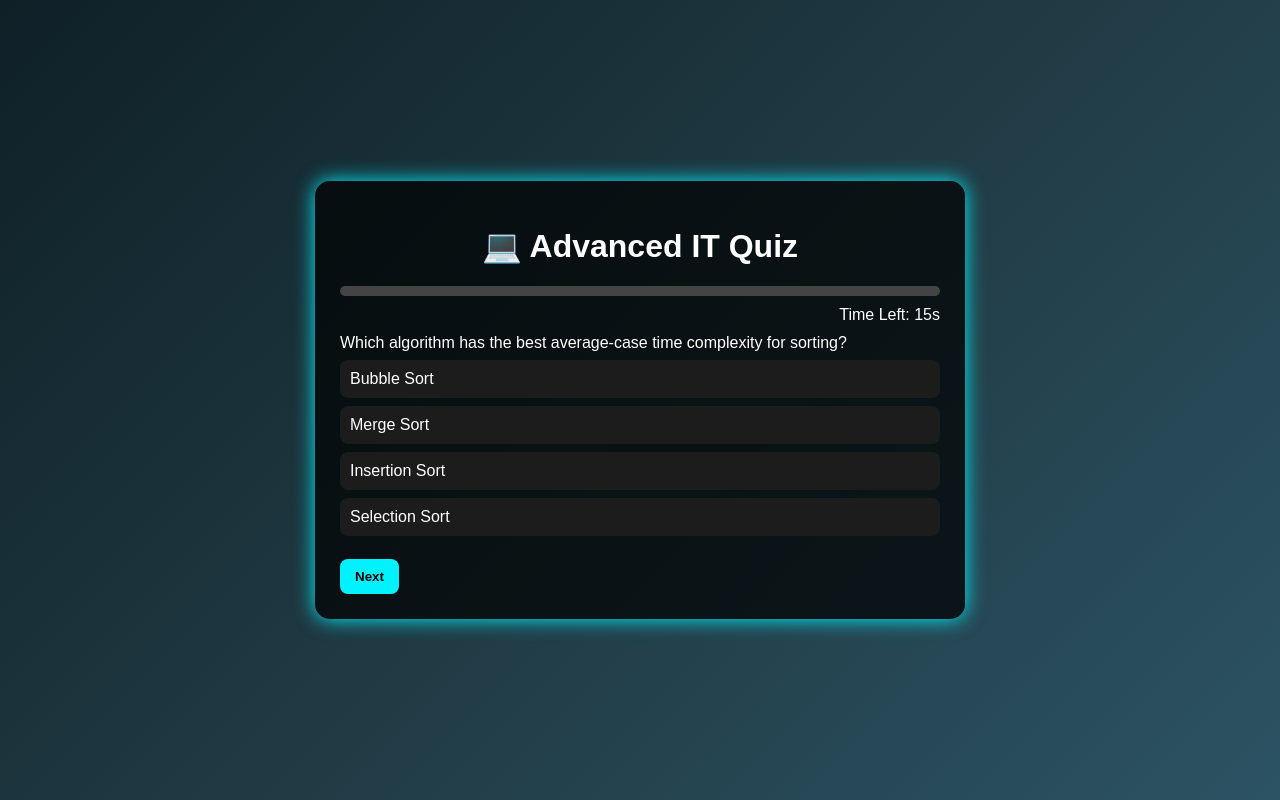
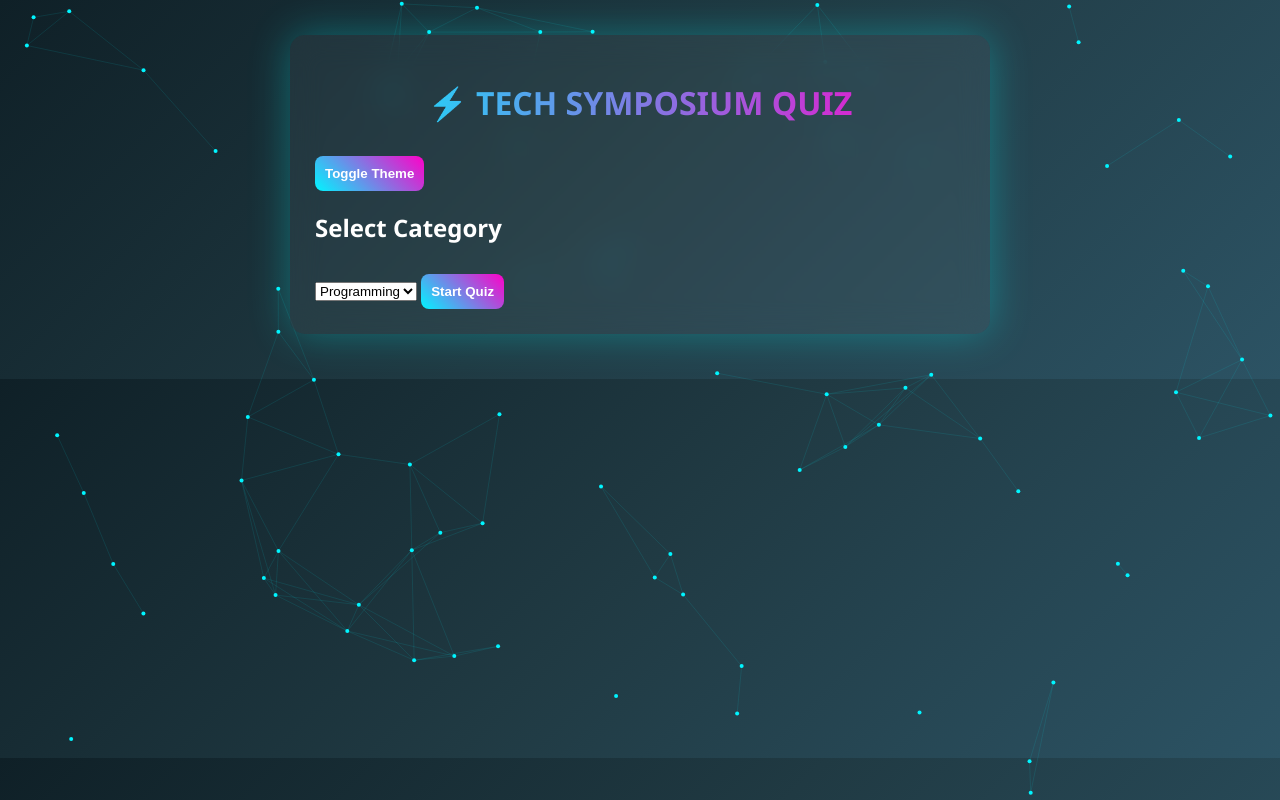
Before and after one commit to nilaaishwariya/symposium-quiz, a plain HTML site: page index.html in a window 1280 px wide. Drawn offline with Linux system fonts and the light colour scheme.

Commit message:
Add files via upload

```diff
--- a/index.html
+++ b/index.html
@@ -1,28 +1,54 @@
 <!DOCTYPE html>
 <html lang="en">
 <head>
-<meta charset="UTF-8">
-<meta name="viewport" content="width=device-width, initial-scale=1.0">
-<title>Advanced IT Quiz</title>
-<link rel="stylesheet" href="style.css">
+  <meta charset="UTF-8">
+  <title>Symposium Tech Quiz</title>
+  <meta name="viewport" content="width=device-width, initial-scale=1.0">
+  <link rel="stylesheet" href="style.css">
 </head>
 <body>
 
-<div class="quiz-container">
-    <h1>💻 Advanced IT Quiz</h1>
-    <div id="progress-container">
-        <div id="progress-bar"></div>
+<canvas id="bgCanvas"></canvas>
+
+<div class="container">
+  <header>
+    <h1>⚡ TECH SYMPOSIUM QUIZ</h1>
+    <button id="toggleTheme">Toggle Theme</button>
+  </header>
+
+  <!-- Category Selection -->
+  <div id="category-section">
+    <h2>Select Category</h2>
+    <select id="categorySelect"></select>
+    <button onclick="startQuiz()">Start Quiz</button>
+  </div>
+
+  <!-- Quiz Section -->
+  <div id="quiz-section" class="hidden">
+    <div class="quiz-header">
+      <span id="progressText"></span>
+      <span id="timer"></span>
     </div>
-    <div id="timer">Time Left: <span id="time">20</span>s</div>
-    <div id="question-container"></div>
-    <div id="options-container"></div>
-    <button id="next-btn">Next</button>
-</div>
 
-<div id="result-container" class="hidden">
-    <h2>Your Score</h2>
-    <p id="score-text"></p>
+    <div class="progress-bar">
+      <div id="progressBar"></div>
+    </div>
+
+    <h2 id="question"></h2>
+    <div id="answers"></div>
+  </div>
+
+  <!-- Result Section -->
+  <div id="result-section" class="hidden">
+    <h2>🏆 Quiz Completed</h2>
+    <p id="scoreText"></p>
+    <input type="text" id="username" placeholder="Enter your team name">
+    <button onclick="saveScore()">Save Score</button>
     <button onclick="restartQuiz()">Restart</button>
+
+    <h3>🔥 Leaderboard</h3>
+    <ul id="leaderboard"></ul>
+  </div>
 </div>
 
 <script src="script.js"></script>
--- a/script.js
+++ b/script.js
@@ -1,154 +1,196 @@
-const questions = [
+/* ================= QUIZ DATA ================= */
+const quizData = [
   {
-        question: "Which algorithm has the best average-case time complexity for sorting?",
-        options: ["Bubble Sort", "Merge Sort", "Insertion Sort", "Selection Sort"],
-        answer: 1
+    category: "Programming",
+    questions: [
+      { question: "What does HTML stand for?",
+        options: ["Hyper Text Markup Language","High Text Machine Language","Hyperlinks Text Mark Language","Home Tool Markup Language"],
+        answer: "Hyper Text Markup Language" },
+      { question: "Which is a JavaScript framework?",
+        options: ["React","Laravel","Django","Flask"],
+        answer: "React" }
+    ]
   },
   {
-        question: "Which protocol is used for secure web browsing?",
-        options: ["HTTP", "FTP", "SSH", "HTTPS"],
-        answer: 3
-    },
-    {
-        question: "What does ACID stand for in databases?",
-        options: [
-            "Atomicity, Consistency, Isolation, Durability",
-            "Accuracy, Consistency, Isolation, Data",
-            "Atomicity, Concurrency, Integrity, Durability",
-            "Availability, Consistency, Isolation, Data"
-        ],
-        answer: 0
-    },
-    {
-        question: "Which OSI layer handles encryption?",
-        options: ["Transport", "Presentation", "Session", "Application"],
-        answer: 1
-    },
-    {
-        question: "What is the time complexity of binary search?",
-        options: ["O(n)", "O(log n)", "O(n log n)", "O(1)"],
-        answer: 1
-    },
-    {
-        question: "Which language is primarily used for Android development?",
-        options: ["Swift", "Kotlin", "Ruby", "Go"],
-        answer: 1
-    },
-    {
-        question: "Which port does HTTPS use by default?",
-        options: ["21", "80", "443", "25"],
-        answer: 2
-    },
-    {
-        question: "What is a deadlock in operating systems?",
-        options: [
-            "Infinite loop",
-            "Two processes waiting on each other",
-            "Memory leak",
-            "CPU overload"
-        ],
-        answer: 1
-    },
-    {
-        question: "Which database is NoSQL?",
-        options: ["MySQL", "PostgreSQL", "MongoDB", "Oracle"],
-        answer: 2
-    },
-    {
-        question: "What does REST stand for?",
-        options: [
-            "Representational State Transfer",
-            "Remote Execution Secure Transfer",
-            "Reliable Encryption System Transfer",
-            "Random Execution State Technique"
-        ],
-        answer: 0
+    category: "General Tech",
+    questions: [
+      { question: "Who founded Microsoft?",
+        options: ["Bill Gates","Steve Jobs","Elon Musk","Mark Zuckerberg"],
+        answer: "Bill Gates" },
+      { question: "1 Byte = ?",
+        options: ["8 bits","16 bits","4 bits","2 bits"],
+        answer: "8 bits" }
+    ]
   }
 ];
 
-let currentQuestion = 0;
-let score = 0;
-let timeLeft = 20;
-let timer;
+let currentQuiz=[],currentIndex=0,score=0,timerInterval,timeLeft=15;
 
-const questionContainer = document.getElementById("question-container");
-const optionsContainer = document.getElementById("options-container");
-const nextBtn = document.getElementById("next-btn");
-const timeDisplay = document.getElementById("time");
-const progressBar = document.getElementById("progress-bar");
+/* ===== Initialize Categories ===== */
+const categorySelect=document.getElementById("categorySelect");
+quizData.forEach((quiz,i)=>{
+  let option=document.createElement("option");
+  option.value=i;
+  option.textContent=quiz.category;
+  categorySelect.appendChild(option);
+});
 
-function startTimer() {
-    timeLeft = 20;
-    timeDisplay.textContent = timeLeft;
-    timer = setInterval(() => {
+/* ===== Start Quiz ===== */
+function startQuiz(){
+  currentQuiz=quizData[categorySelect.value].questions;
+  currentIndex=0;
+  score=0;
+  document.getElementById("category-section").classList.add("hidden");
+  document.getElementById("quiz-section").classList.remove("hidden");
+  loadQuestion();
+}
+
+/* ===== Load Question ===== */
+function loadQuestion(){
+  resetTimer();
+  let q=currentQuiz[currentIndex];
+  document.getElementById("question").textContent=q.question;
+  document.getElementById("progressText").textContent=`Question ${currentIndex+1}/${currentQuiz.length}`;
+  document.getElementById("progressBar").style.width=((currentIndex)/currentQuiz.length)*100+"%";
+
+  let answers=document.getElementById("answers");
+  answers.innerHTML="";
+  q.options.forEach(opt=>{
+    let btn=document.createElement("button");
+    btn.textContent=opt;
+    btn.onclick=()=>selectAnswer(opt);
+    answers.appendChild(btn);
+  });
+  startTimer();
+}
+
+/* ===== Timer ===== */
+function startTimer(){
+  timeLeft=15;
+  document.getElementById("timer").textContent=`⏳ ${timeLeft}s`;
+  timerInterval=setInterval(()=>{
     timeLeft--;
-        timeDisplay.textContent = timeLeft;
-        if (timeLeft <= 0) {
-            clearInterval(timer);
+    document.getElementById("timer").textContent=`⏳ ${timeLeft}s`;
+    if(timeLeft<=0){
+      clearInterval(timerInterval);
       nextQuestion();
     }
-    }, 1000);
+  },1000);
+}
+function resetTimer(){ clearInterval(timerInterval); }
+
+/* ===== Answer ===== */
+function selectAnswer(selected){
+  if(selected===currentQuiz[currentIndex].answer) score++;
+  nextQuestion();
 }
 
-function loadQuestion() {
-    clearInterval(timer);
-    startTimer();
-
-    const q = questions[currentQuestion];
-    questionContainer.textContent = q.question;
-    optionsContainer.innerHTML = "";
-
-    q.options.forEach((option, index) => {
-        const btn = document.createElement("div");
-        btn.textContent = option;
-        btn.classList.add("option");
-        btn.onclick = () => selectAnswer(index, btn);
-        optionsContainer.appendChild(btn);
-    });
-
-    progressBar.style.width = ((currentQuestion) / questions.length) * 100 + "%";
+/* ===== Next Question ===== */
+function nextQuestion(){
+  currentIndex++;
+  if(currentIndex<currentQuiz.length) loadQuestion();
+  else endQuiz();
 }
 
-function selectAnswer(index, btn) {
-    clearInterval(timer);
-    const correctAnswer = questions[currentQuestion].answer;
-    const options = document.querySelectorAll(".option");
+/* ===== End Quiz ===== */
+function endQuiz(){
+  document.getElementById("quiz-section").classList.add("hidden");
+  document.getElementById("result-section").classList.remove("hidden");
+  document.getElementById("scoreText").textContent=`Score: ${score}/${currentQuiz.length}`;
+  loadLeaderboard();
+}
 
-    options.forEach(opt => opt.style.pointerEvents = "none");
+/* ===== Leaderboard ===== */
+function saveScore(){
+  let name=document.getElementById("username").value;
+  if(!name) return alert("Enter team name!");
+  let board=JSON.parse(localStorage.getItem("leaderboard"))||[];
+  board.push({name,score});
+  board.sort((a,b)=>b.score-a.score);
+  localStorage.setItem("leaderboard",JSON.stringify(board));
+  loadLeaderboard();
+}
+function loadLeaderboard(){
+  let board=JSON.parse(localStorage.getItem("leaderboard"))||[];
+  let list=document.getElementById("leaderboard");
+  list.innerHTML="";
+  board.slice(0,5).forEach(entry=>{
+    let li=document.createElement("li");
+    li.textContent=`${entry.name} - ${entry.score}`;
+    list.appendChild(li);
+  });
+}
+function restartQuiz(){ location.reload(); }
 
-    if (index === correctAnswer) {
-        btn.classList.add("correct");
-        score++;
-    } else {
-        btn.classList.add("wrong");
-        options[correctAnswer].classList.add("correct");
+/* ===== Theme Toggle ===== */
+document.getElementById("toggleTheme").onclick=()=>{
+  document.body.classList.toggle("light");
+};
+
+/* ===== 3D PARTICLE BACKGROUND ===== */
+const canvas=document.getElementById("bgCanvas");
+const ctx=canvas.getContext("2d");
+canvas.width=window.innerWidth;
+canvas.height=window.innerHeight;
+
+let particles=[];
+class Particle{
+  constructor(){
+    this.x=Math.random()*canvas.width;
+    this.y=Math.random()*canvas.height;
+    this.dx=(Math.random()-0.5)*1;
+    this.dy=(Math.random()-0.5)*1;
+    this.radius=2;
+  }
+  draw(){
+    ctx.beginPath();
+    ctx.arc(this.x,this.y,this.radius,0,Math.PI*2);
+    ctx.fillStyle="#00f5ff";
+    ctx.fill();
+  }
+  update(){
+    this.x+=this.dx;
+    this.y+=this.dy;
+    if(this.x<0||this.x>canvas.width) this.dx*=-1;
+    if(this.y<0||this.y>canvas.height) this.dy*=-1;
+    this.draw();
   }
 }
 
-function nextQuestion() {
-    currentQuestion++;
-    if (currentQuestion < questions.length) {
-        loadQuestion();
-    } else {
-        showResult();
+function initParticles(){
+  particles=[];
+  for(let i=0;i<80;i++) particles.push(new Particle());
+}
+
+function connect(){
+  for(let a=0;a<particles.length;a++){
+    for(let b=a;b<particles.length;b++){
+      let dx=particles[a].x-particles[b].x;
+      let dy=particles[a].y-particles[b].y;
+      let dist=Math.sqrt(dx*dx+dy*dy);
+      if(dist<120){
+        ctx.strokeStyle="rgba(0,245,255,0.1)";
+        ctx.beginPath();
+        ctx.moveTo(particles[a].x,particles[a].y);
+        ctx.lineTo(particles[b].x,particles[b].y);
+        ctx.stroke();
+      }
+    }
   }
 }
 
-function showResult() {
-    document.querySelector(".quiz-container").classList.add("hidden");
-    const resultContainer = document.getElementById("result-container");
-    resultContainer.classList.remove("hidden");
-    document.getElementById("score-text").textContent =
-        `You scored ${score} out of ${questions.length}`;
+function animate(){
+  ctx.clearRect(0,0,canvas.width,canvas.height);
+  particles.forEach(p=>p.update());
+  connect();
+  requestAnimationFrame(animate);
 }
 
-function restartQuiz() {
-    currentQuestion = 0;
-    score = 0;
-    document.getElementById("result-container").classList.add("hidden");
-    document.querySelector(".quiz-container").classList.remove("hidden");
-    loadQuestion();
-}
+window.addEventListener("resize",()=>{
+  canvas.width=window.innerWidth;
+  canvas.height=window.innerHeight;
+  initParticles();
+});
 
-nextBtn.onclick = nextQuestion;
-loadQuestion();
+initParticles();
+animate();
--- a/style.css
+++ b/style.css
@@ -1,85 +1,123 @@
-body {
-    font-family: Arial, sans-serif;
-    background: linear-gradient(135deg, #0f2027, #203a43, #2c5364);
-    display: flex;
-    justify-content: center;
-    align-items: center;
-    height: 100vh;
-    color: white;
-    margin: 0;
+:root {
+  --bg1: #0f2027;
+  --bg2: #203a43;
+  --bg3: #2c5364;
+  --primary: #00f5ff;
+  --accent: #ff00c8;
+  --card: rgba(255,255,255,0.05);
+  --text: white;
 }
 
-.quiz-container {
-    background: rgba(0,0,0,0.7);
+body.light {
+  --bg1: #f4f4f4;
+  --bg2: #ffffff;
+  --bg3: #e0e0e0;
+  --primary: #007bff;
+  --accent: #ff4081;
+  --card: white;
+  --text: black;
+}
+
+body {
+  margin: 0;
+  font-family: 'Segoe UI', sans-serif;
+  background: linear-gradient(135deg,var(--bg1),var(--bg2),var(--bg3));
+  color: var(--text);
+  overflow-x: hidden;
+}
+
+#bgCanvas {
+  position: fixed;
+  top: 0;
+  left: 0;
+  width: 100%;
+  height: 100%;
+  z-index: -1;
+}
+
+.container {
+  max-width: 650px;
+  margin: 40px auto;
   padding: 25px;
+  background: var(--card);
+  backdrop-filter: blur(15px);
   border-radius: 15px;
-    width: 90%;
-    max-width: 600px;
-    box-shadow: 0 0 20px #00f2ff;
-    animation: fadeIn 1s ease-in-out;
+  box-shadow: 0 0 40px rgba(0,255,255,0.3);
+  animation: floatCard 4s ease-in-out infinite;
+}
+
+@keyframes floatCard {
+  0%,100% { transform: translateY(0); }
+  50% { transform: translateY(-10px); }
 }
 
 h1 {
   text-align: center;
+  background: linear-gradient(90deg,#00f5ff,#ff00c8);
+  -webkit-background-clip: text;
+  -webkit-text-fill-color: transparent;
 }
 
 button {
-    padding: 10px 15px;
-    margin-top: 15px;
+  padding: 10px;
   border: none;
   border-radius: 8px;
   cursor: pointer;
-    background: #00f2ff;
   font-weight: bold;
+  background: linear-gradient(45deg,#00f5ff,#ff00c8);
+  color: white;
   transition: 0.3s;
+  margin-top: 10px;
 }
 
 button:hover {
-    background: #00bcd4;
-    transform: scale(1.05);
+  transform: scale(1.08);
+  box-shadow: 0 0 20px rgba(255,0,200,0.6);
 }
 
-.option {
-    display: block;
-    background: #1c1c1c;
+.hidden { display: none; }
+
+#answers button {
+  width: 100%;
   margin: 8px 0;
-    padding: 10px;
-    border-radius: 8px;
-    cursor: pointer;
-    transition: 0.3s;
+  animation: fadeInUp 0.4s ease forwards;
 }
 
-.option:hover {
-    background: #333;
+@keyframes fadeInUp {
+  from { opacity: 0; transform: translateY(15px); }
+  to { opacity: 1; transform: translateY(0); }
 }
 
-.correct { background: #2ecc71 !important; }
-.wrong { background: #e74c3c !important; }
-
-#progress-container {
-    background: #444;
+.progress-bar {
+  width: 100%;
+  height: 12px;
+  background: rgba(255,255,255,0.2);
   border-radius: 10px;
-    overflow: hidden;
-    margin-bottom: 10px;
+  margin: 15px 0;
 }
 
-#progress-bar {
-    height: 10px;
+#progressBar {
+  height: 12px;
   width: 0%;
-    background: #00f2ff;
-    transition: width 0.5s;
+  border-radius: 10px;
+  background: linear-gradient(90deg,#00f5ff,#ff00c8);
+  transition: width 0.4s ease;
 }
 
 #timer {
-    text-align: right;
-    margin-bottom: 10px;
+  font-weight: bold;
+  color: var(--primary);
+  text-shadow: 0 0 10px var(--primary);
 }
 
-.hidden {
-    display: none;
+input {
+  padding: 8px;
+  width: 100%;
+  margin-top: 10px;
+  border-radius: 5px;
+  border: none;
 }
 
-@keyframes fadeIn {
-    from { opacity: 0; transform: translateY(10px);}
-    to { opacity: 1; transform: translateY(0);}
+@media (max-width:600px){
+  .container{margin:20px;}
 }
```
Lines whose indentation alone changed are shown as unchanged.
